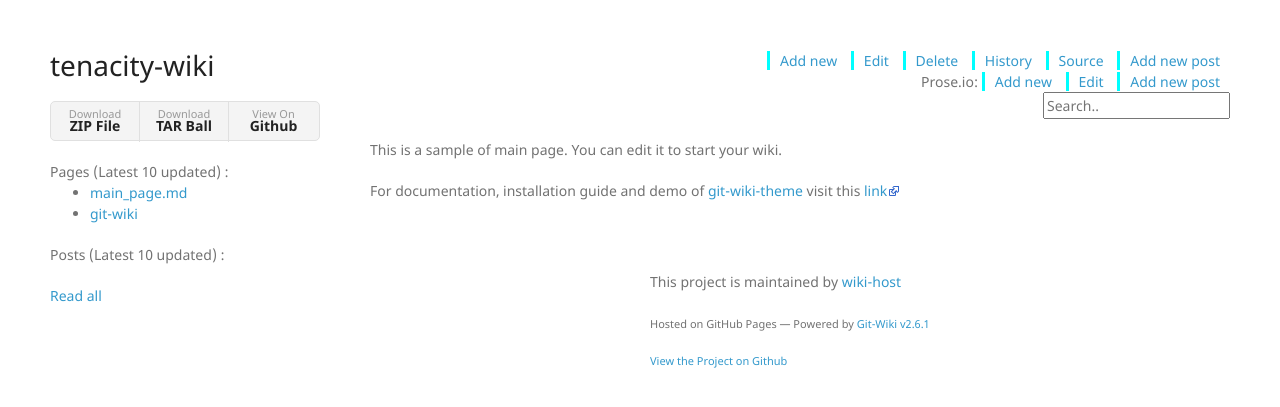
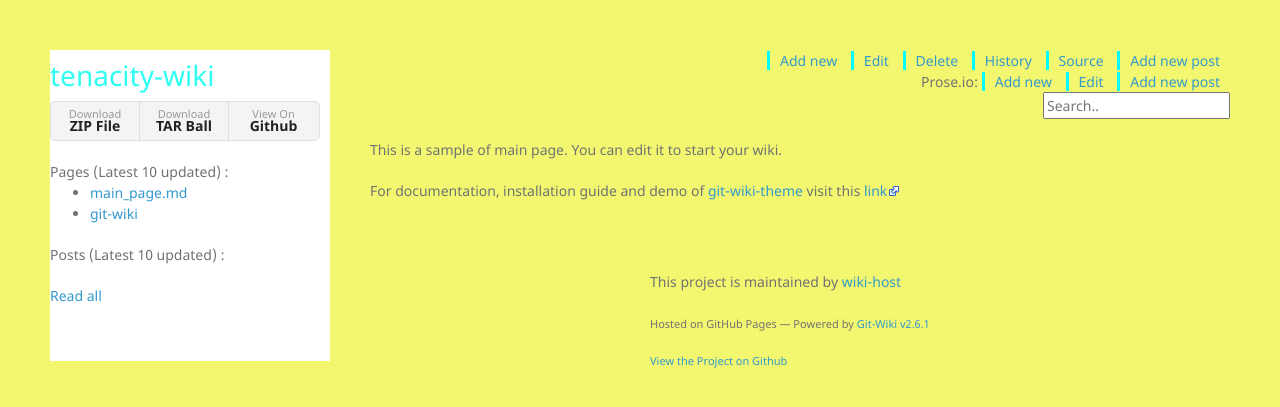
Before and after one commit to wiki-host/tenacity-wiki, a Jekyll site: the page built from wiki/main_page.md, in a window 1280 px wide. Shown: the top 407 px of the page. Built offline with Jekyll 4.4.1, drawn with Linux system fonts in a browser that asks for light colours; nearby versions of some CDN libraries.

Commit message:
Update git-wiki-style.scss

```diff
--- a/_sass/git-wiki-style.scss
+++ b/_sass/git-wiki-style.scss
@@ -3,14 +3,16 @@
 @import "w3.scss";
 
 body {
-  background-color: #fff;
+  background-color: #f2f76f;
   padding: 50px;
   font: 14px/1.5 "Noto Sans", "Helvetica Neue", Helvetica, Arial, sans-serif;
   color: #727272;
   font-weight: 400;
 }
 
-h1,
+h1{
+  color:#2ffff2;
+}
 h2,
 h3,
 h4,
```
